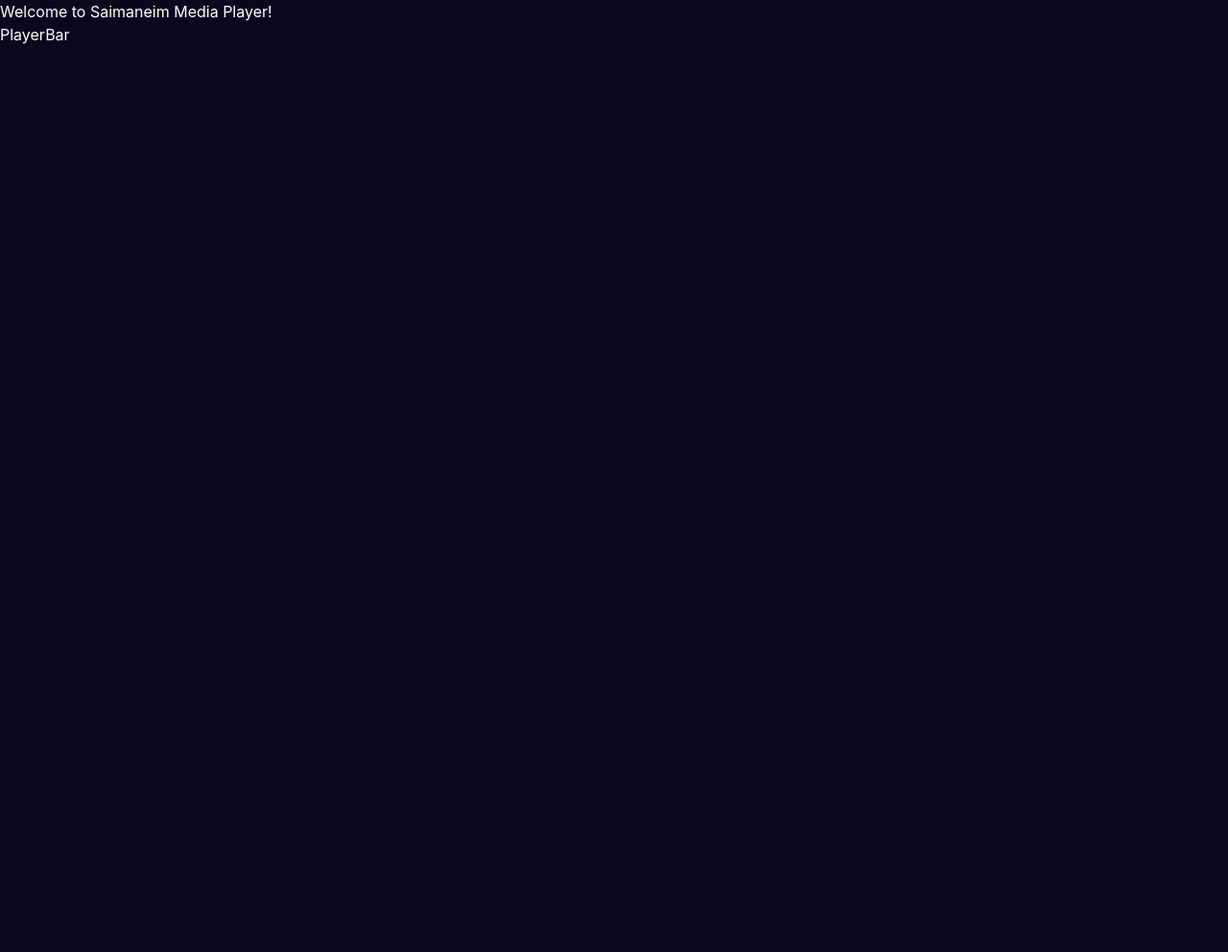
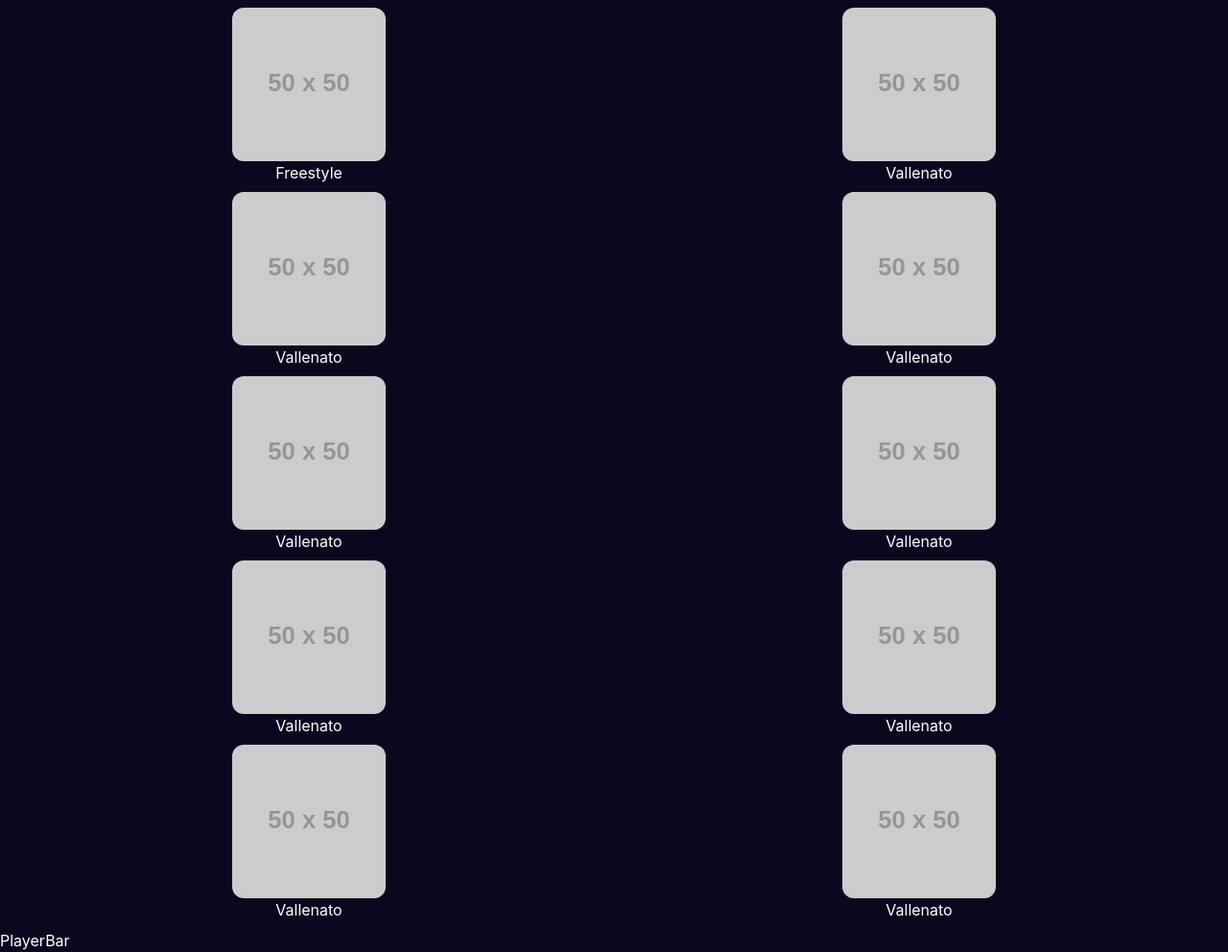
Before and after one commit to saimaneim/music-player, an Astro site: page / in a window 1280 px wide. Shown: the whole page at 96% size. Before the commit the page ends 800 px from the top, so only its background shows below. Built offline with nearby package versions, Linux system fonts and the light colour scheme; Astro itself is replaced by a stand-in of ours; placeholder pictures from the web are drawn by us.

Commit message:
feat: add test content to index.astro

```diff
--- a/src/pages/index.astro
+++ b/src/pages/index.astro
@@ -1,7 +1,90 @@
 ---
-import Layout from "../layouts/Layout.astro";
+import Layout from "@/layouts/Layout.astro";
 ---
 
 <Layout title="Home Page">
-  <h1>Welcome to Saimaneim Media Player!</h1>
+  <main
+    class="p-2 grid grid-cols-2 grid-rows-2 justify-items-center items-center gap-2"
+  >
+    <span class="text-center">
+      <img
+        src="https://placehold.co/50"
+        alt="album"
+        class="rounded-xl size-40"
+      />
+      <p>Freestyle</p>
+    </span>
+    <span class="text-center">
+      <img
+        src="https://placehold.co/50"
+        alt="album"
+        class="rounded-xl size-40"
+      />
+      <p>Vallenato</p>
+    </span>
+    <span class="text-center">
+      <img
+        src="https://placehold.co/50"
+        alt="album"
+        class="rounded-xl size-40"
+      />
+      <p>Vallenato</p>
+    </span>
+    <span class="text-center">
+      <img
+        src="https://placehold.co/50"
+        alt="album"
+        class="rounded-xl size-40"
+      />
+      <p>Vallenato</p>
+    </span>
+    <span class="text-center">
+      <img
+        src="https://placehold.co/50"
+        alt="album"
+        class="rounded-xl size-40"
+      />
+      <p>Vallenato</p>
+    </span>
+    <span class="text-center">
+      <img
+        src="https://placehold.co/50"
+        alt="album"
+        class="rounded-xl size-40"
+      />
+      <p>Vallenato</p>
+    </span>
+    <span class="text-center">
+      <img
+        src="https://placehold.co/50"
+        alt="album"
+        class="rounded-xl size-40"
+      />
+      <p>Vallenato</p>
+    </span>
+    <span class="text-center">
+      <img
+        src="https://placehold.co/50"
+        alt="album"
+        class="rounded-xl size-40"
+      />
+      <p>Vallenato</p>
+    </span>
+    <span class="text-center">
+      <img
+        src="https://placehold.co/50"
+        alt="album"
+        class="rounded-xl size-40"
+      />
+      <p>Vallenato</p>
+    </span>
+    <span class="text-center">
+      <img
+        src="https://placehold.co/50"
+        alt="album"
+        class="rounded-xl size-40"
+      />
+      <p>Vallenato</p>
+    </span>
+  </main>
 </Layout>
```
